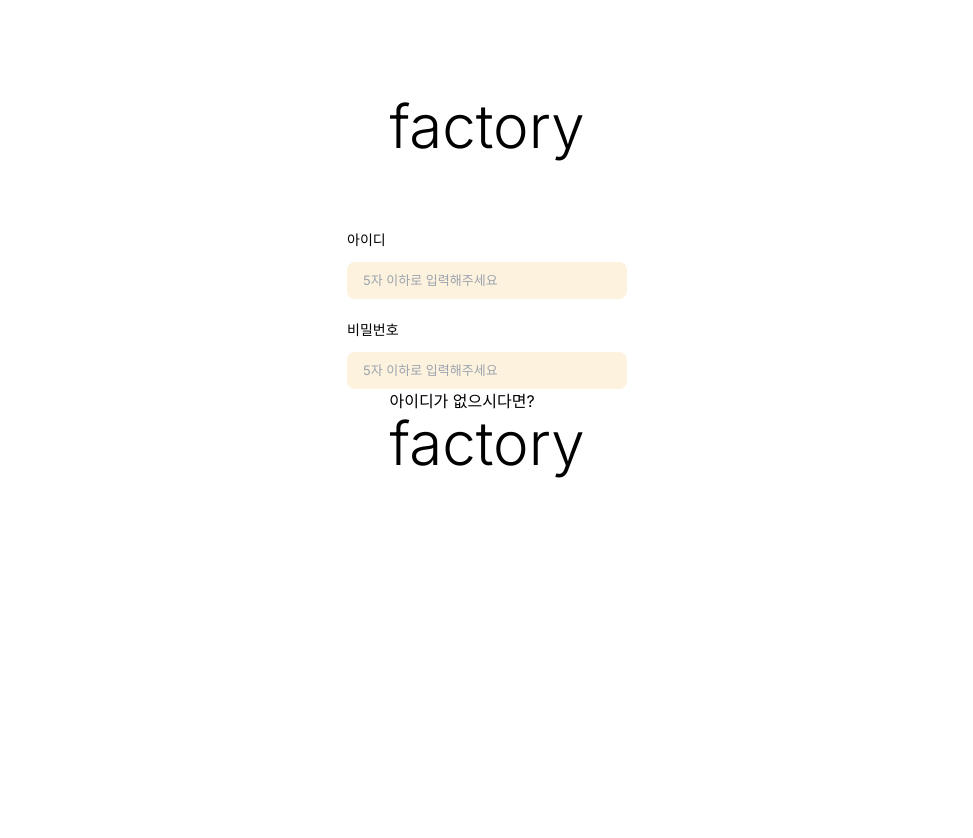
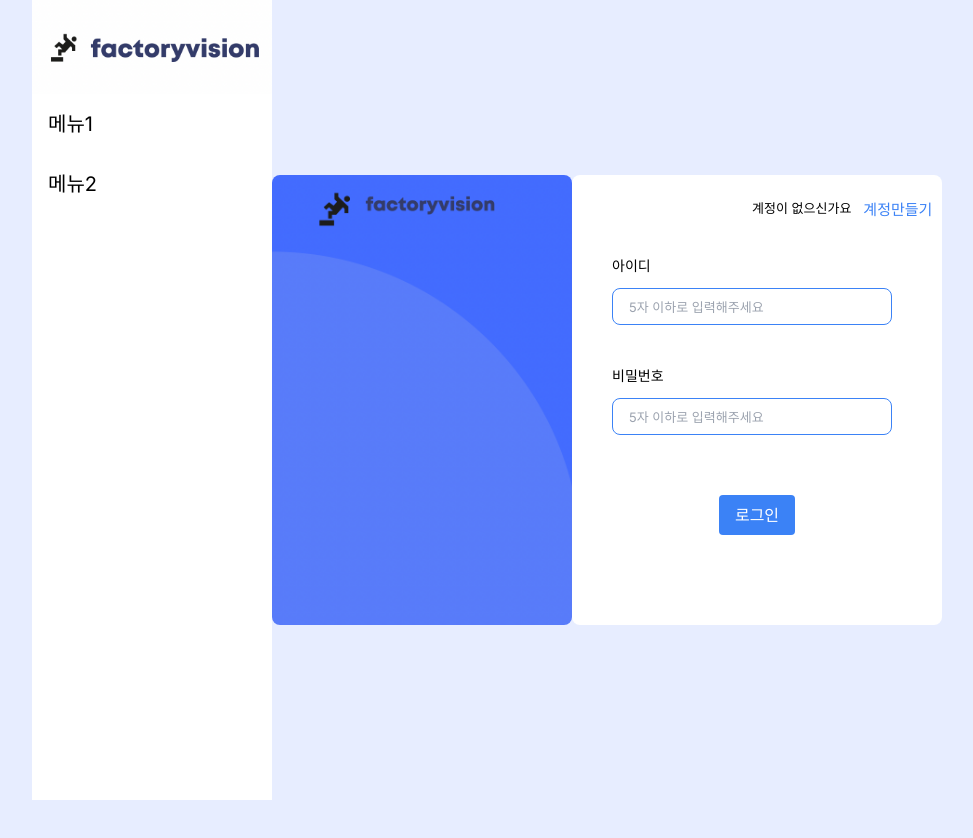
Before and after one commit to factoryvision/frontend, a Next.js app in the folder factoryvision/: page /user/login in a window 1280 px wide. Shown: the top 838 px of the page, without its empty margins (153-1126 px from the left). Before the commit the page ends 800 px from the top, so only its background shows below. Built offline with nearby package versions, Linux system fonts and the light colour scheme.

Commit message:
feat: login페이지

```diff
--- a/factoryvision/src/app/globals.css
+++ b/factoryvision/src/app/globals.css
@@ -23,7 +23,7 @@ body {
       rgb(var(--background-end-rgb))
     )
     rgb(var(--background-start-rgb)); */
-  background-color: #ffff;
+  background-color: #E7EDFF;
   overflow-x: hidden;
   justify-self: center;
 }
--- a/factoryvision/src/app/user/login/page.tsx
+++ b/factoryvision/src/app/user/login/page.tsx
@@ -1,39 +1,69 @@
 import Link from 'next/link';
 import { ChangeEvent, useState } from "react";
+
+const MenuBar = () => {
+    return (
+    <div className="bg-white h-screen lg:w-60 flex flex-col justify-start">
+        <img src="/logo.png" className="w-full" />
+        <div className="text-blue text-xl p-4">메뉴1</div>
+        <div className="text-blue text-xl p-4">메뉴2</div>
+      </div>
+    );
+  };
 
 export default function LoginPage() {
 
     return (
-      <div className="flex flex-col items-center mt-[6em]">
-        <Link href="/">
-            <div className="text-6xl font-light mb-10">factory</div>
+        <div className="flex">
+            <MenuBar />
+
+            <div className='flex flex-1 justify-center items-center h-screen'>
+
+                <div className="bg-gray-200 rounded-lg w-[300px] h-[450px] p-5" style={{backgroundImage: 'url(/login_img.png)', backgroundSize: 'cover', backgroundPosition: 'center'}}>
+
+                </div>
+
+                <div className="bg-white rounded-lg w-[370px] h-[450px] p-5">
+
+
+                    <div className="absolute mt-1 flex ml-[10rem] text-[13px]">
+                        <div className='h-screen mr-3'>
+                            계정이 없으신가요
+                        </div>
+                        <Link href="/register">
+                            <div className="text-blue-500 hover:underline text-[15px]">계정만들기</div>
                         </Link>
-        <div className="flex flex-col gap-[1.25rem] mt-[2.06rem]">
 
-            <div className="flex flex-col gap-[0.75rem]">
+                    </div>
+
+                    <div className="flex flex-col p-5 gap-[0.75rem] mt-10">
                         <div className="text-[0.875rem]">아이디</div>
                             <input
-                    className="w-[17.5rem] h-[2.3125rem] bg-[#FCF2DD] text-[0.8125rem] rounded-[0.5rem] p-4"
+                            className="w-[17.5rem] h-[2.3125rem] bg-[#fff] text-[0.8125rem] rounded-[0.5rem] p-4 border border-blue-500"
                             type="text"
                             placeholder="5자 이하로 입력해주세요"
                             />
                     </div>
-            <div className="flex flex-col gap-[0.75rem]">
+
+                    <div className="flex flex-col p-5 gap-[0.75rem]">
                         <div className="text-[0.875rem]">비밀번호</div>
                             <input
-                    className="w-[17.5rem] h-[2.3125rem] bg-[#FCF2DD] text-[0.8125rem] rounded-[0.5rem] p-4"
+                            className="w-[17.5rem] h-[2.3125rem] bg-[#fff] text-[0.8125rem] rounded-[0.5rem] p-4 border border-blue-500"
                             type="text"
                             placeholder="5자 이하로 입력해주세요"
                             />
                         </div>
+
+                        <div className="flex justify-center items-center mt-10">
+                            <button className="bg-blue-500 hover:bg-blue-700 text-white py-2 px-4 rounded p-5">
+                                로그인
+                            </button>
                         </div>
 
-        <div>
-          아이디가 없으시다면?
-          <Link href={'/register'} className="ml-2">
-            <div className="text-6xl font-light mb-10">factory</div>
-          </Link>
                     </div>
+
+                </div>
+
             </div>
     );
 }
```
Also changed, not shown: factoryvision/public/login_img.png (added), factoryvision/public/logo.png (added). Lines whose indentation alone changed are shown as unchanged.
